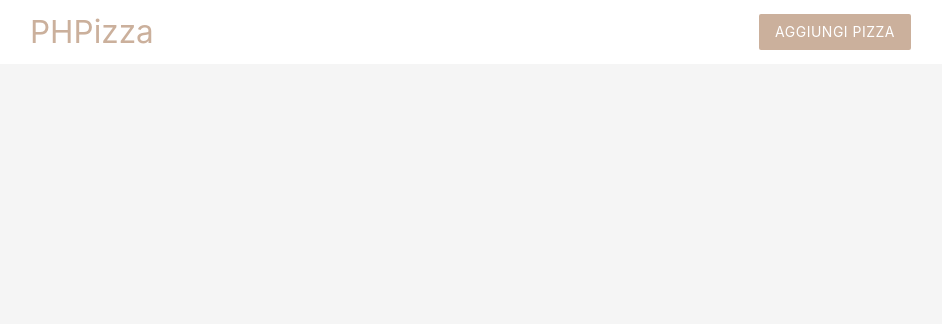
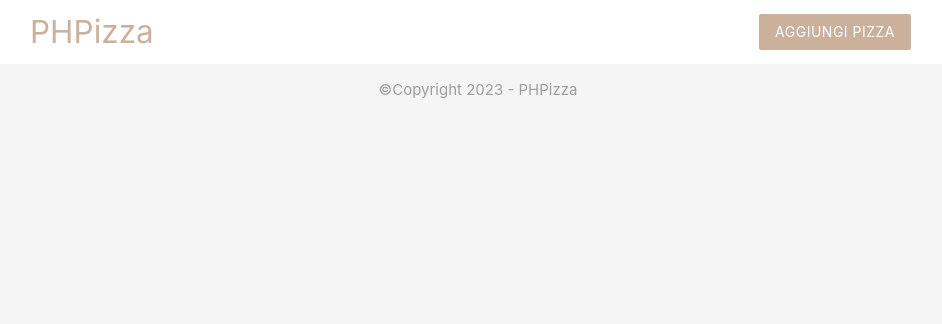
Before and after one commit to VincenzoRuggiero/php_pizza, a PHP site: page / in a window 1280 px wide. Shown: the top 324 px of the page, without its empty margins (162-1104 px from the left). Run offline with PHP 8.4, Linux system fonts and the light colour scheme.

Commit message:
Create basic footer

```diff
--- a/index.php
+++ b/index.php
@@ -7,5 +7,7 @@
 
 <?php include("templates/header.php"); ?>
 
+<?php include("templates/footer.php"); ?>
+
 
 </html>
--- a/templates/footer.php
+++ b/templates/footer.php
@@ -0,0 +1,4 @@
+<footer class="section">
+    <div class="center grey-text">&copy;Copyright 2023 - PHPizza</div>
+</footer>
+</body>
```
